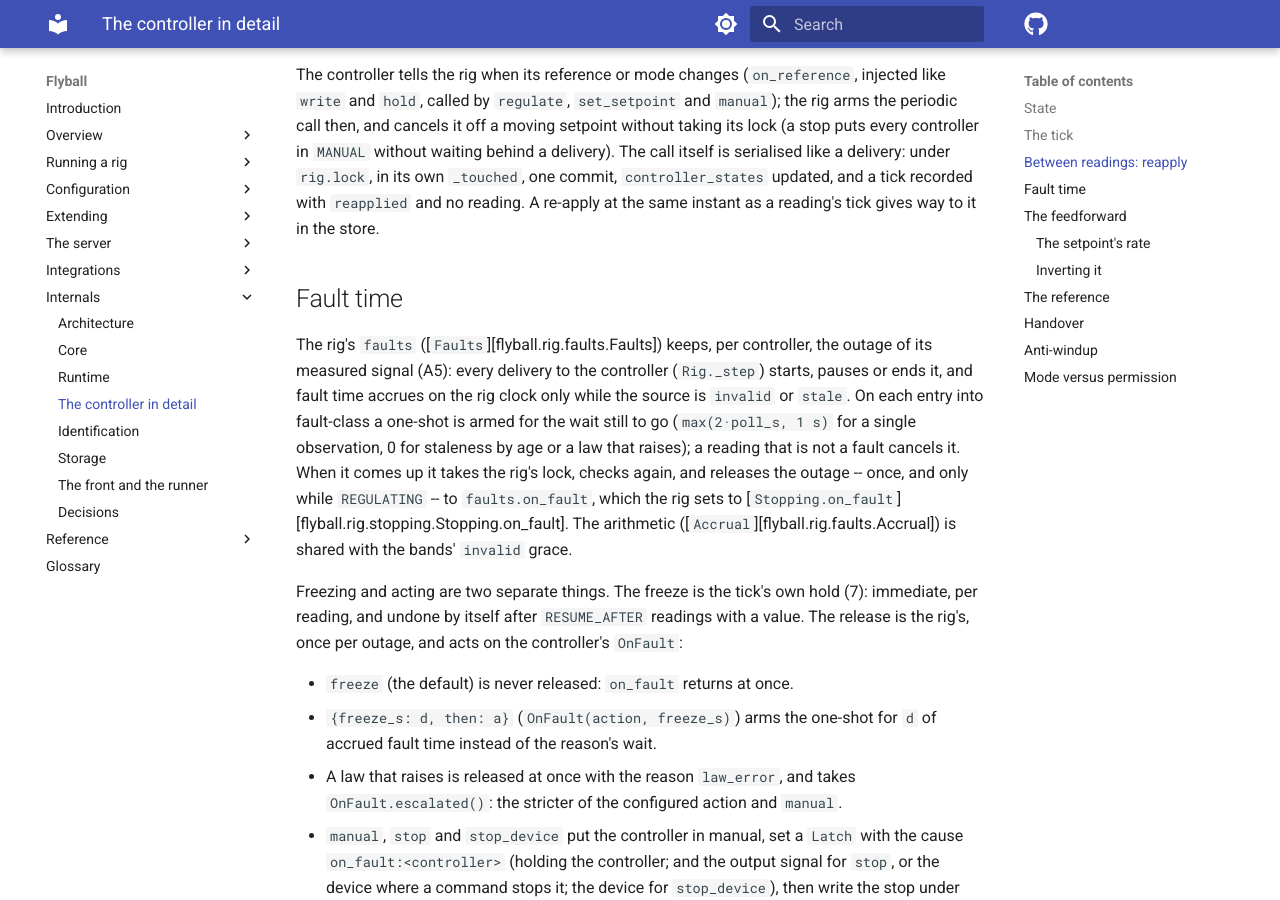
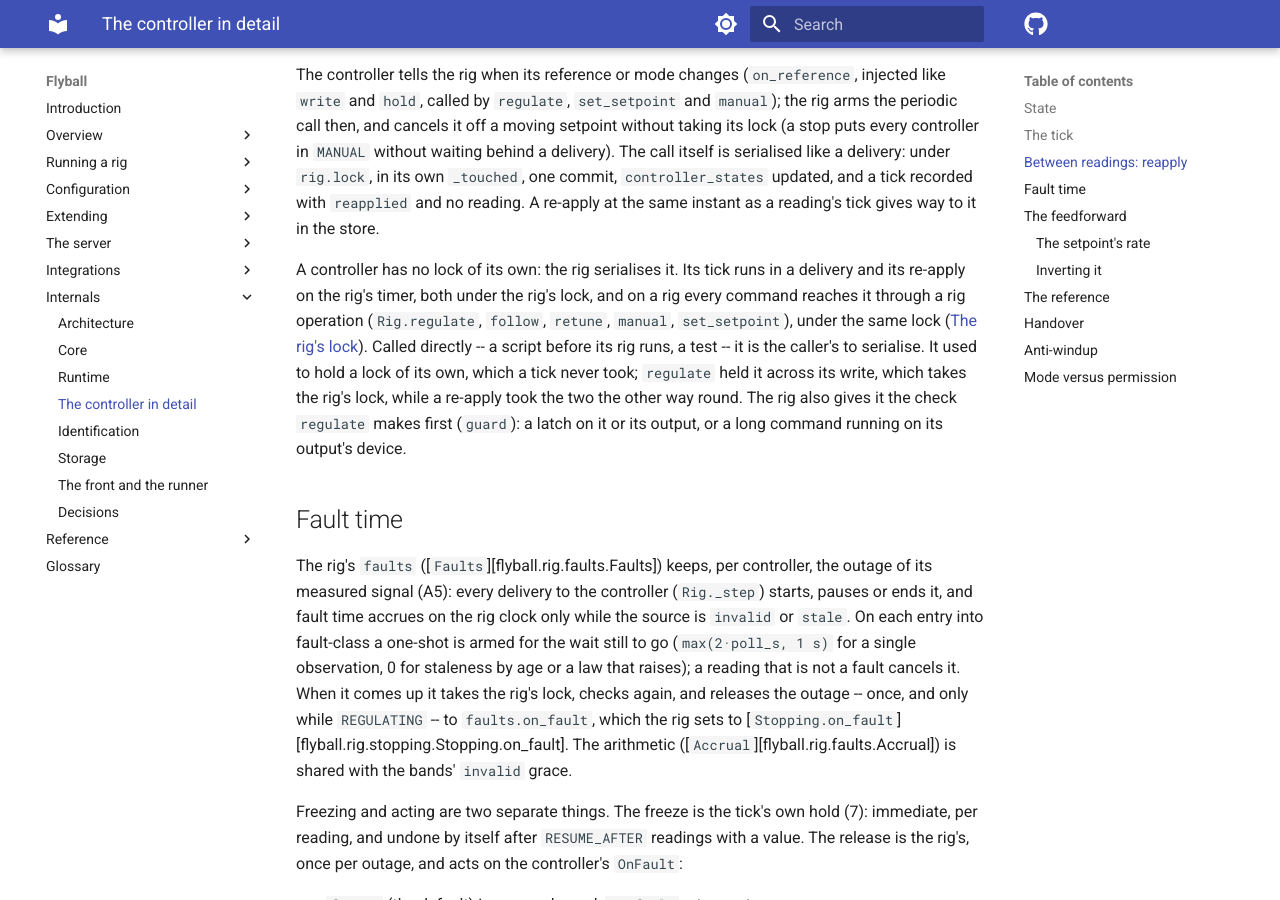
Before and after one commit to bengineer42/flyball, an MkDocs documentation site: the page built from book/src/6-internals/controller.md, in a window 1280 px wide and 900 px high, scrolled down 4762 px. Built offline with MkDocs 1.6.1 and Material for MkDocs 9.7.7, drawn with Linux system fonts in a browser that asks for light colours; comment, search, counter and statistics services are not loaded; the version menu is left out.

Commit message:
model: a Controller has no lock of its own; the rig serialises it (L4)
Controller.lock never covered the tick (a delivery, under the rig's lock), so it guarded
nothing a delivery does; and it made a lock order against the rig's: regulate held it
across its write, which takes the rig's lock, while a re-apply on the rig's timer holds
the rig's lock and took the controller's -- a direct regulate during a moving setpoint
could deadlock with it (tests/test_rig_races.py reproduces it at the parent commit).

With every command reaching a rig's controller through a rig operation under the rig's
lock, the controller's lock is dropped rather than documented: nothing is left for it to
order. Called directly (a script before its rig runs, a test), a Controller is its
caller's to serialise. _run_on_tick iterates a copy, as a program's activity attaches
from its own thread while a delivery ticks.

Book: 6-internals/controller.md.
Signed-off-by: Bengineer <158306087+bengineer42@users.noreply.github.com>

```diff
--- a/book/src/6-internals/controller.md
+++ b/book/src/6-internals/controller.md
@@ -219,6 +219,18 @@ commit, `controller_states` updated, and a tick recorded with `reapplied`
 and no reading. A re-apply at the same instant as a reading's tick gives
 way to it in the store.
 
+A controller has no lock of its own: the rig serialises it. Its tick runs in
+a delivery and its re-apply on the rig's timer, both under the rig's lock,
+and on a rig every command reaches it through a rig operation
+(`Rig.regulate`, `follow`, `retune`, `manual`, `set_setpoint`), under the
+same lock ([The rig's lock](runtime.md#the-rigs-lock)). Called directly -- a
+script before its rig runs, a test -- it is the caller's to serialise. It
+used to hold a lock of its own, which a tick never took; `regulate` held it
+across its write, which takes the rig's lock, while a re-apply took the two
+the other way round. The rig also gives it the check `regulate` makes first
+(`guard`): a latch on it or its output, or a long command running on its
+output's device.
+
 ## Fault time
 
 The rig's `faults` ([`Faults`][flyball.rig.faults.Faults]) keeps, per
```
Also changed, not shown: 2 other files.
